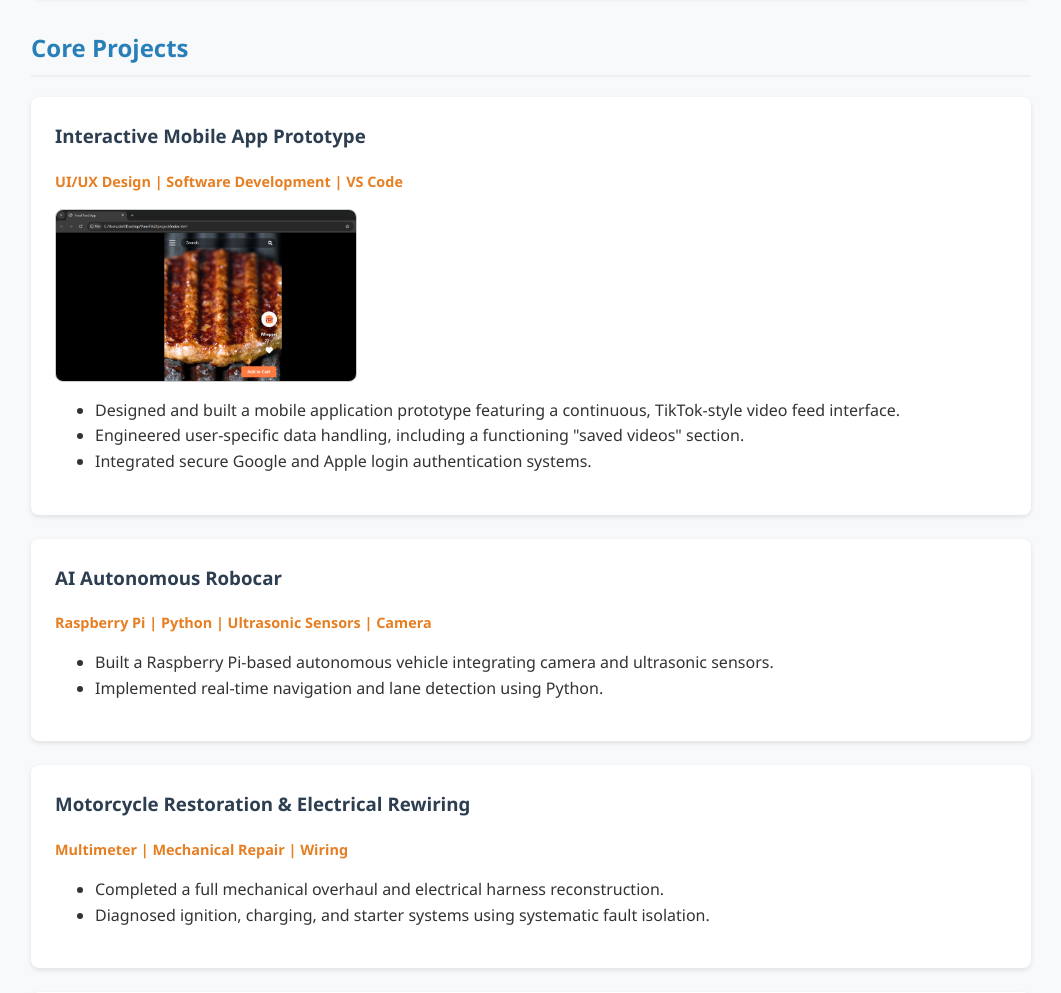
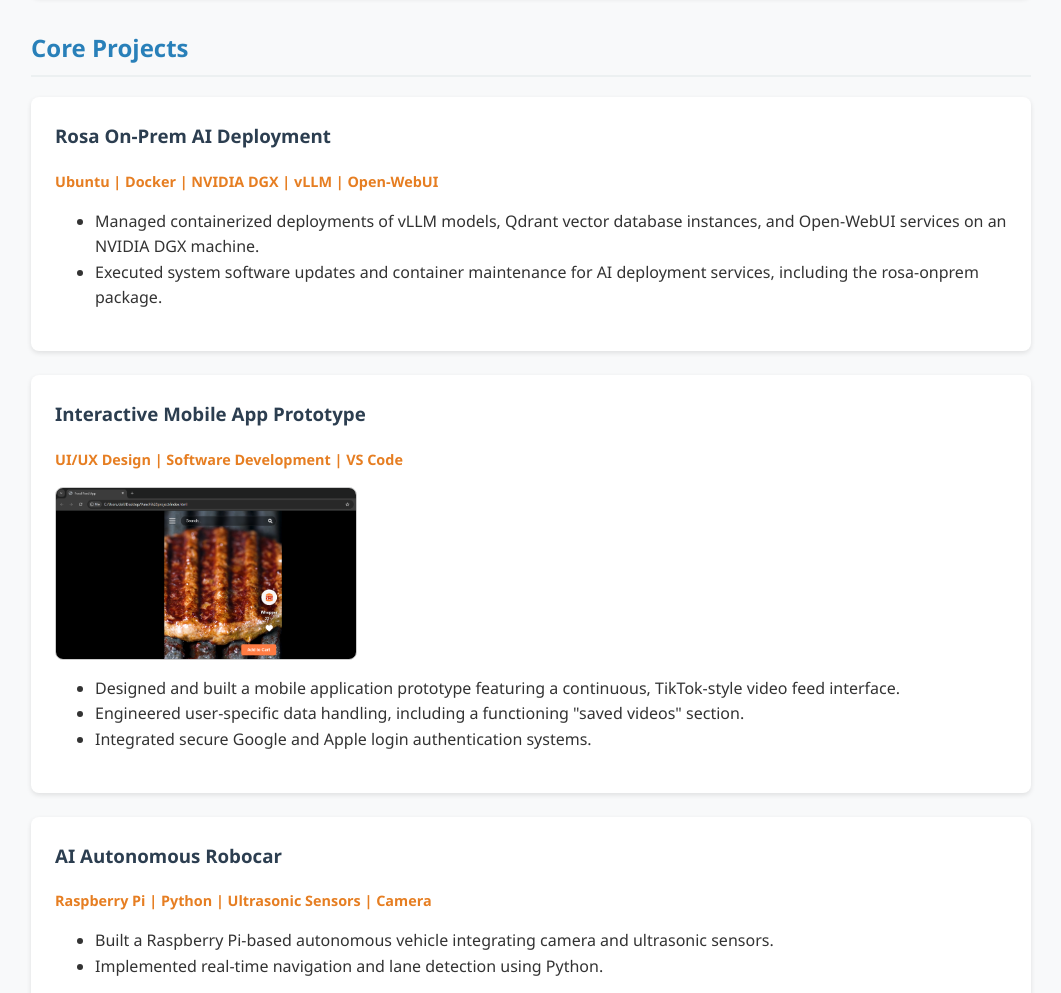
Before and after one commit to adhammhaythem689-bit/Portofolio, a plain HTML site: page index.html in a window 1280 px wide. Shown: the part 858-1851 px from the top of the page, without its empty margins (109-1170 px from the left). Drawn offline with Linux system fonts and the light colour scheme.

Commit message:
Update index.html

```diff
--- a/index.html
+++ b/index.html
@@ -120,6 +120,15 @@
         <h2>Core Projects</h2>
 
         <div class="project-card">
+            <h3>Rosa On-Prem AI Deployment</h3>
+            <p class="tech-tags">Ubuntu | Docker | NVIDIA DGX | vLLM | Open-WebUI</p>
+            <ul>
+                <li>Managed containerized deployments of vLLM models, Qdrant vector database instances, and Open-WebUI services on an NVIDIA DGX machine.</li>
+                <li>Executed system software updates and container maintenance for AI deployment services, including the rosa-onprem package.</li>
+            </ul>
+        </div>
+
+        <div class="project-card">
             <h3>Interactive Mobile App Prototype</h3>
             <p class="tech-tags">UI/UX Design | Software Development | VS Code</p>
             <img src="Feed.png" alt="Mobile App Video Feed" class="portfolio-img" style="max-width: 300px;">
```
